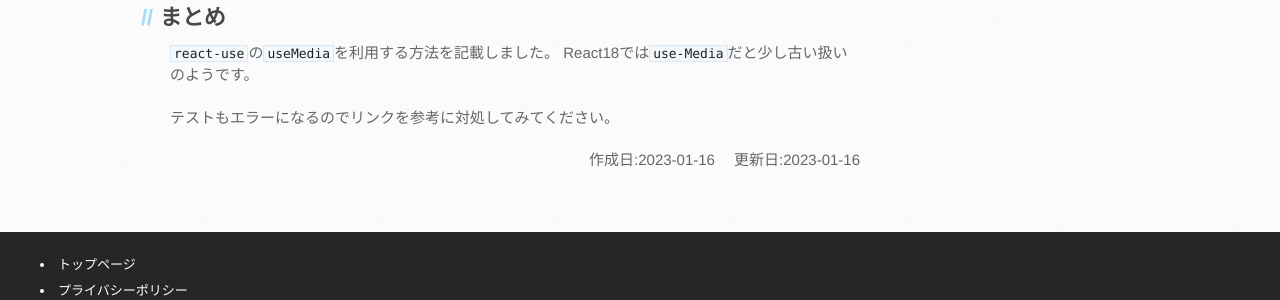
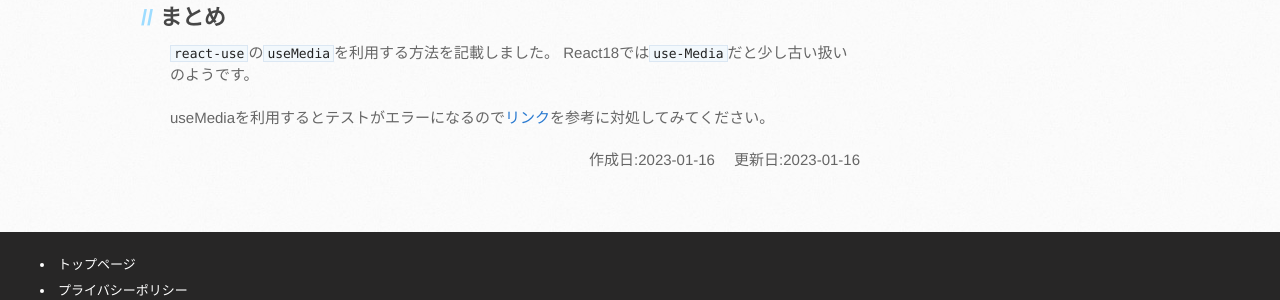
Before and after one commit to mtaketani113/mtaketani113.github.io, a Jekyll site: the page built from it/javascript/useMediaResponsive.md, in a window 1280 px wide. Shown: the part 1255-1555 px from the top of the page. Built offline with Jekyll 4.4.1, drawn with Linux system fonts in a browser that asks for light colours; nearby versions of some CDN libraries; comment, search, counter and statistics services are not loaded; the repository's description, which GitHub fills in, is left out.

Commit message:
文言修正

```diff
--- a/it/javascript/useMediaResponsive.md
+++ b/it/javascript/useMediaResponsive.md
@@ -57,4 +57,4 @@ const isWide = useMedia('(min-width: 780px)');
 `react-use`の`useMedia`を利用する方法を記載しました。
 React18では`use-Media`だと少し古い扱いのようです。
 
-テストもエラーになるのでリンクを参考に対処してみてください。
+useMediaを利用するとテストがエラーになるので[リンク](/it/javascript/useMediaMock.html)を参考に対処してみてください。
```
